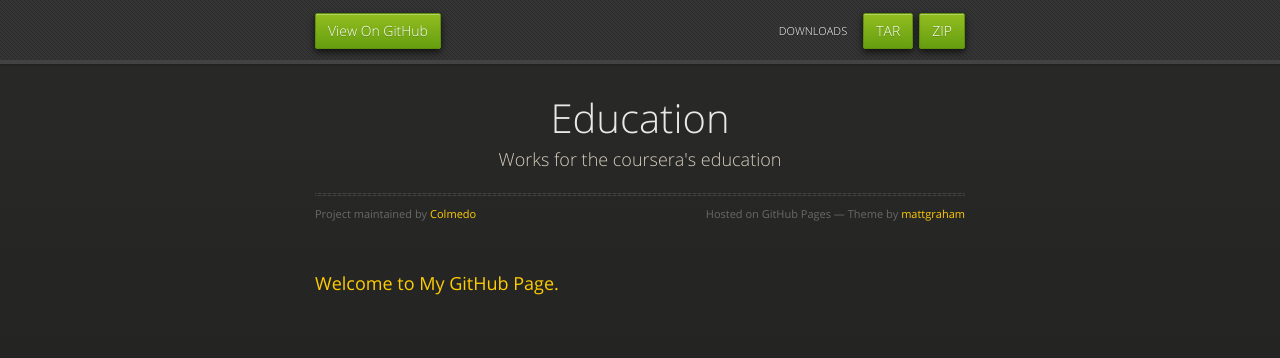
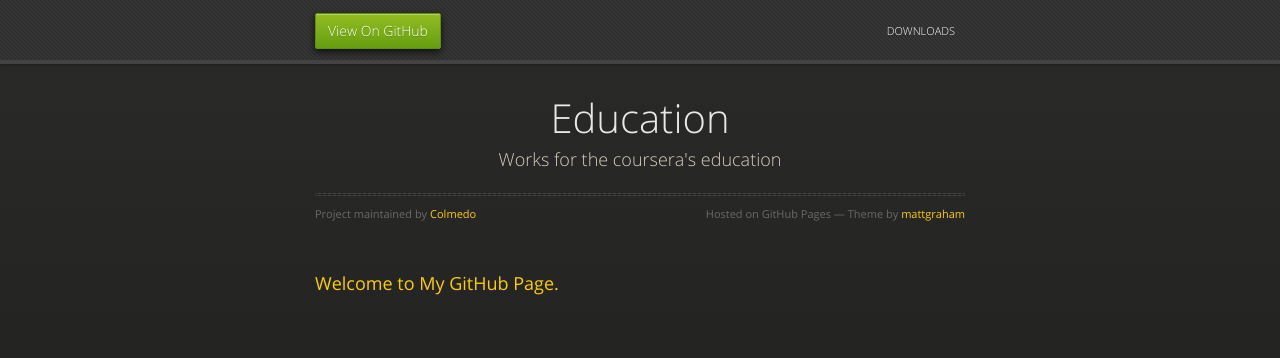
Before and after one commit to Colmedo/Education, a plain HTML site: page index.html in a window 1280 px wide. Drawn offline with nearby package versions, Linux system fonts and the light colour scheme.

Commit message:
delete link to download

```diff
--- a/index.html
+++ b/index.html
@@ -19,8 +19,8 @@
       <div id="header">
         <nav>
           <li class="fork"><a href="https://github.com/Colmedo/Education">View On GitHub</a></li>
-          <li class="downloads"><a href="https://github.com/Colmedo/Education/zipball/master">ZIP</a></li>
-          <li class="downloads"><a href="https://github.com/Colmedo/Education/tarball/master">TAR</a></li>
+          <!-- <li class="downloads"><a href="https://github.com/Colmedo/Education/zipball/master">ZIP</a></li>
+          <li class="downloads"><a href="https://github.com/Colmedo/Education/tarball/master">TAR</a></li> -->
           <li class="title">DOWNLOADS</li>
         </nav>
       </div><!-- end header -->
```
